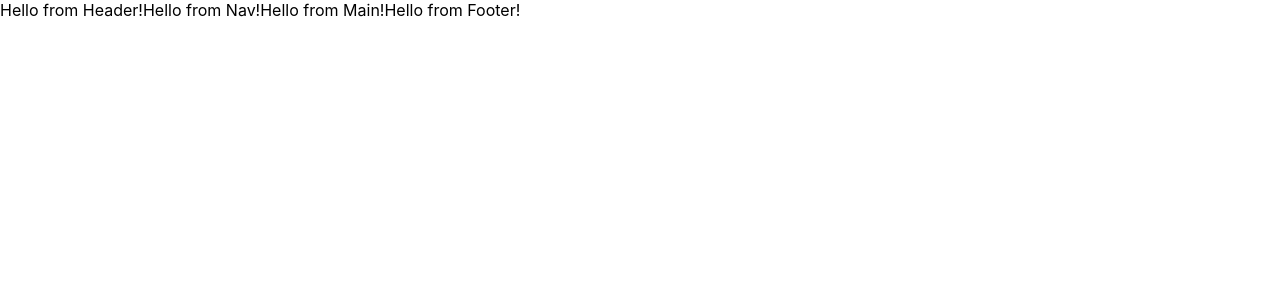
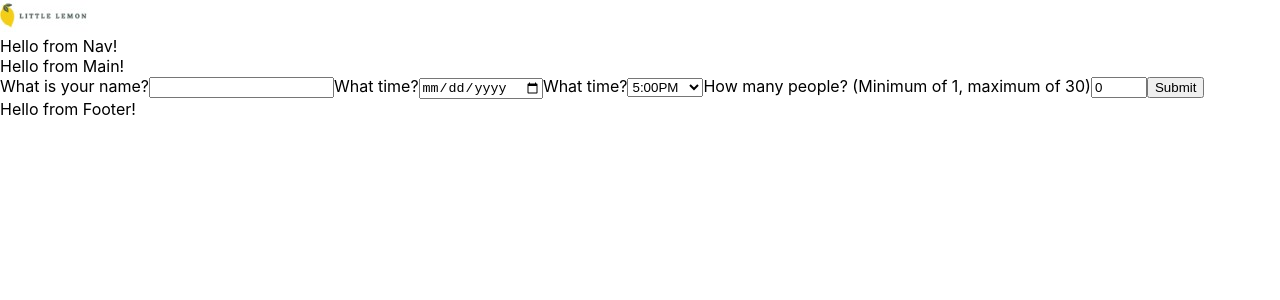
Before and after one commit to brianhitchin/cs_fep, a React (Create React App) app: page / in a window 1280 px wide. Shown: the top 300 px of the page. Built offline with nearby package versions, Linux system fonts and the light colour scheme; the HTML template or start-up script is replaced by a standard one.

Commit message:
basic form

```diff
--- a/package.json
+++ b/package.json
@@ -8,6 +8,7 @@
     "@testing-library/user-event": "^13.5.0",
     "react": "^18.2.0",
     "react-dom": "^18.2.0",
+    "react-helmet": "^6.1.0",
     "react-scripts": "5.0.1",
     "web-vitals": "^2.1.4"
   },
--- a/src/Components/Footer/index.js
+++ b/src/Components/Footer/index.js
@@ -1,5 +1,5 @@
 export default function Footer() {
     return (
-        <span>Hello from Footer!</span>
+        <div>Hello from Footer!</div>
     )
 }
--- a/src/Components/Header/index.js
+++ b/src/Components/Header/index.js
@@ -1,5 +1,7 @@
+import logo from './logo.jpg'
+
 export default function Header() {
     return (
-        <span>Hello from Header!</span>
+        <img src={logo} alt='logo'></img>
     )
 }
--- a/src/Components/Main/index.js
+++ b/src/Components/Main/index.js
@@ -1,10 +1,17 @@
-import { useState } from 'react';
+import React, { useState, useEffect } from 'react';
+import { Helmet } from 'react-helmet';
+import './index.css'
 
 export default function Main() {
 
+    const [name, setName] = useState('')
+    const [date, setDate] = useState('')
+    const [time, setTime] = useState('2023-07-22')
+    const [guests, setGuests] = useState(0)
     const [availtimes, setAvailtimes] = useState([])
-    const [updatetimes, setUpdatetimes] = useState([])
+    const [updateTimes, setUpdatetimes] = useState([])
 
+    /*
     function initializeTimes() {
         const today = new Date();
 
@@ -26,8 +33,38 @@ export default function Main() {
                 console.error('Error updating available times at this particular date.');
             });
     }
+    */
 
     return (
-        <span>Hello from Main!</span>
+        <div>
+            <Helmet>
+                <script src="https://raw.githubusercontent.com/Meta-Front-End-Developer-PC/capstone/master/api.js"></script>
+            </Helmet>
+            Hello from Main!
+            <form>
+                <label>What is your name?
+                    <input type='text' value={name} onChange={(e) => setName(e.target.value)}></input>
+                </label>
+                <label>What time?
+                    <input type="date" value={date} onChange={(e) => setDate(e.target.value)} min="2023-01-01"></input>
+                </label>
+                <label>
+                    What time?
+                    <select value={time} onChange={(e) => setTime(e.target.value)}>
+                        <option value="17">5:00PM</option>
+                        <option value="18">6:00PM</option>
+                        <option value="19">7:00PM</option>
+                        <option value="20">8:00PM</option>
+                        <option value="21">9:00PM</option>
+                        <option value="22">10:00PM</option>
+                    </select>
+                </label>
+                <label>
+                    How many people? (Minimum of 1, maximum of 30)
+                    <input type="number" min="1" max="30" value={guests} onChange={(e) => setGuests(e.target.value)}></input>
+                </label>
+                <input type="submit" value="Submit" />
+            </form>
+        </div>
     )
 }
--- a/src/Components/Nav/index.js
+++ b/src/Components/Nav/index.js
@@ -1,5 +1,5 @@
 export default function Nav() {
     return (
-        <span>Hello from Nav!</span>
+        <div>Hello from Nav!</div>
     )
 }
```
Also changed, not shown: src/Components/Header/logo.jpg (renamed from public/logo.jpg), src/Components/Main/index.css (added), 1 other file (tests, documents, lock files or other folders).
